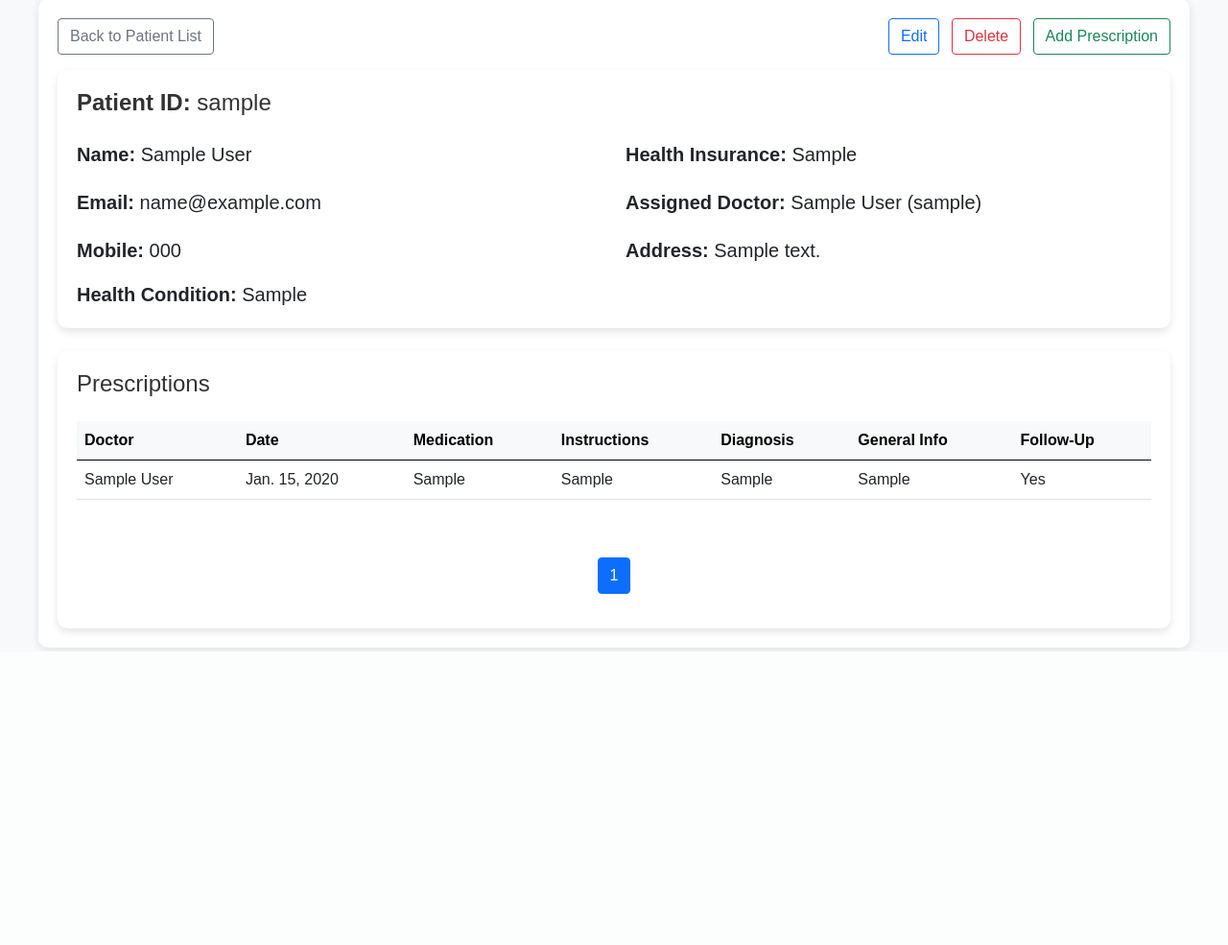
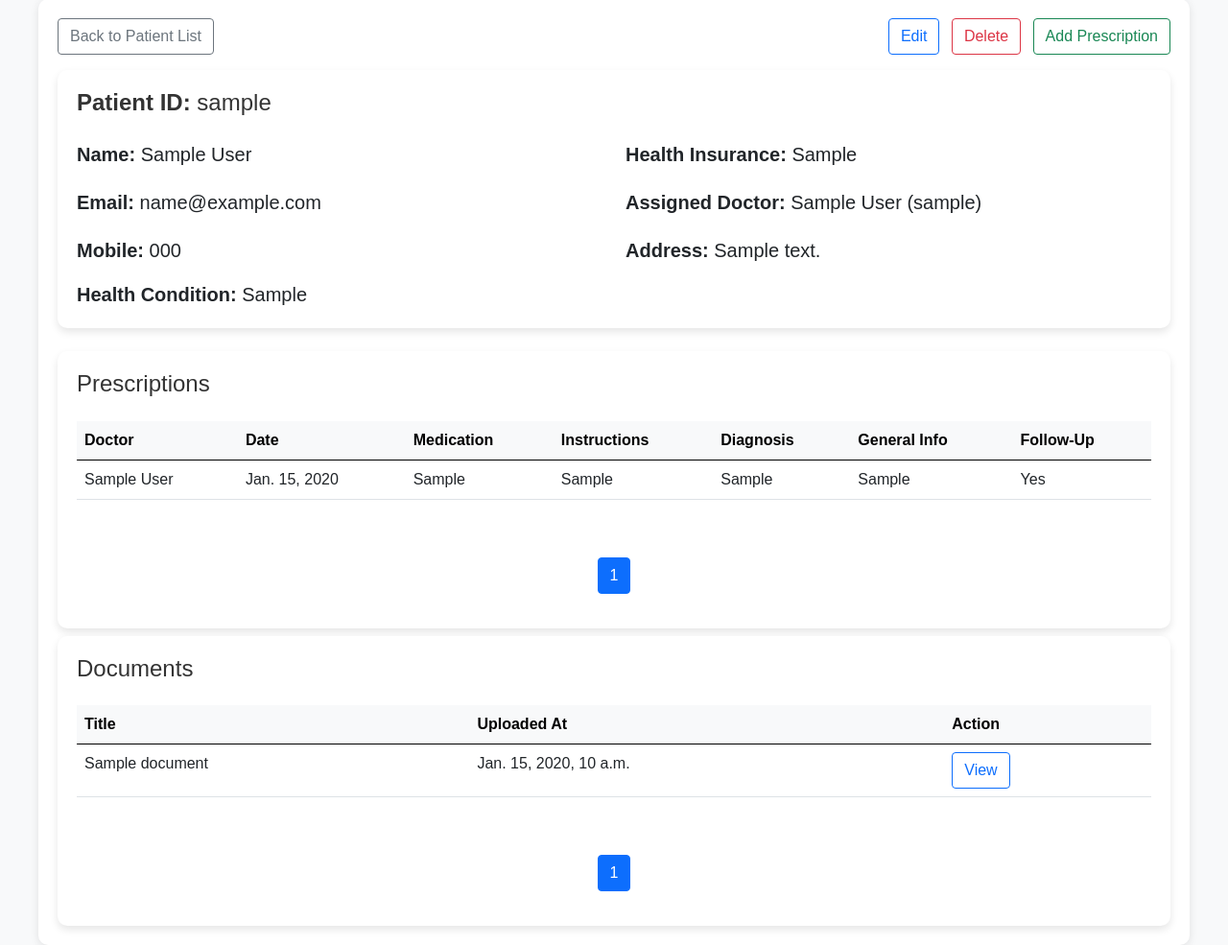
Before and after one commit to rohan-dev-contact/careunityportal, a Django app: a page that uses templates/Doctor_App/doctor/patient_details.html in a window 1280 px wide. Shown: the part 121-1106 px from the top of the page at 96% size. Before the commit the page ends 800 px from the top, so only its background shows below. Run offline with Django 4.2, Linux system fonts and the light colour scheme; a user stored in the database is signed in; tables that the repository leaves empty hold one stand-in row (values such as "Sample post"); some libraries are stand-ins or nearby versions.

Commit message:
chsanges added

```diff
--- a/Doctor_App/views.py
+++ b/Doctor_App/views.py
@@ -83,8 +83,9 @@ def patient_detail(request, patient_id):
         if is_doctor:
             patient = Patient.objects.get(user__username=patient_id)
             prescriptions = Prescription.objects.filter(patient=patient).order_by('-date')
-
+            documents = Document.objects.filter(patient=patient.user)
             paginator = Paginator(prescriptions, 5)
+            paginatorDocument = Paginator(documents, 5)
             page_number = request.GET.get('page')
             try:
                 prescriptions = paginator.page(page_number)
@@ -92,7 +93,16 @@ def patient_detail(request, patient_id):
                 prescriptions = paginator.page(1)
             except EmptyPage:
                 prescriptions = paginator.page(paginator.num_pages)
-            return render(request, 'Doctor_App/doctor/patient_details.html', {'patient': patient, 'prescriptions': prescriptions})
+
+            try:
+                documents = paginatorDocument.page(page_number)
+            except PageNotAnInteger:
+                documents = paginatorDocument.page(1)
+            except EmptyPage:
+                documents = paginatorDocument.page(paginatorDocument.num_pages)
+
+
+            return render(request, 'Doctor_App/doctor/patient_details.html', {'patient': patient, 'prescriptions': prescriptions,'documents': documents})
         else:
             return redirect('patient_dashboard')
     else:
--- a/templates/Doctor_App/doctor/patient_details.html
+++ b/templates/Doctor_App/doctor/patient_details.html
@@ -102,5 +102,51 @@
         {% endif %}
     </div>
 </div>
+<div class="card mt-2">
+    <div class="card-body">
+        <h3 class="card-title mb-4">Documents</h3>
+        {% if documents %}
+        <div class="table-responsive">
+            <table class="table table-hover">
+                <thead class="table-light">
+                    <tr>
+                        <th>Title</th>
+                        <th>Uploaded At</th>
+                        <th>Action</th>
+                    </tr>
+                </thead>
+                <tbody>
+                    {% for document in documents %}
+                    <tr>
+                        <td>{{ document.title }}</td>
+                        <td>{{ document.uploaded_at }}</td>
+                        <td>
+                            <a href="{{ document.file.url }}" class="btn btn-outline-primary" target="_blank">View</a>
+                        </td>
+                    </tr>
+                    {% endfor %}
+                </tbody>
+            </table>
+        </div>
+        <div class="d-flex justify-content-center mt-4">
+            <ul class="pagination">
+                {% if documents.has_previous %}
+                <li class="page-item"><a class="page-link" href="?page=1">First</a></li>
+                <li class="page-item"><a class="page-link" href="?page={{ documents.previous_page_number }}">Previous</a></li>
+                {% endif %} {% for num in documents.paginator.page_range %} {% if documents.number == num %}
+                <li class="page-item active"><span class="page-link">{{ num }}</span></li>
+                {% else %}
+                <li class="page-item"><a class="page-link" href="?page={{ num }}">{{ num }}</a></li>
+                {% endif %} {% endfor %} {% if documents.has_next %}
+                <li class="page-item"><a class="page-link" href="?page={{ documents.next_page_number }}">Next</a></li>
+                <li class="page-item"><a class="page-link" href="?page={{ documents.paginator.num_pages }}">Last</a></li>
+                {% endif %}
+            </ul>
+        </div>
+        {% else %}
+        <p>No documents found.</p>
+        {% endif %}
+    </div>
+</div>
 
 {% endblock %}
```
